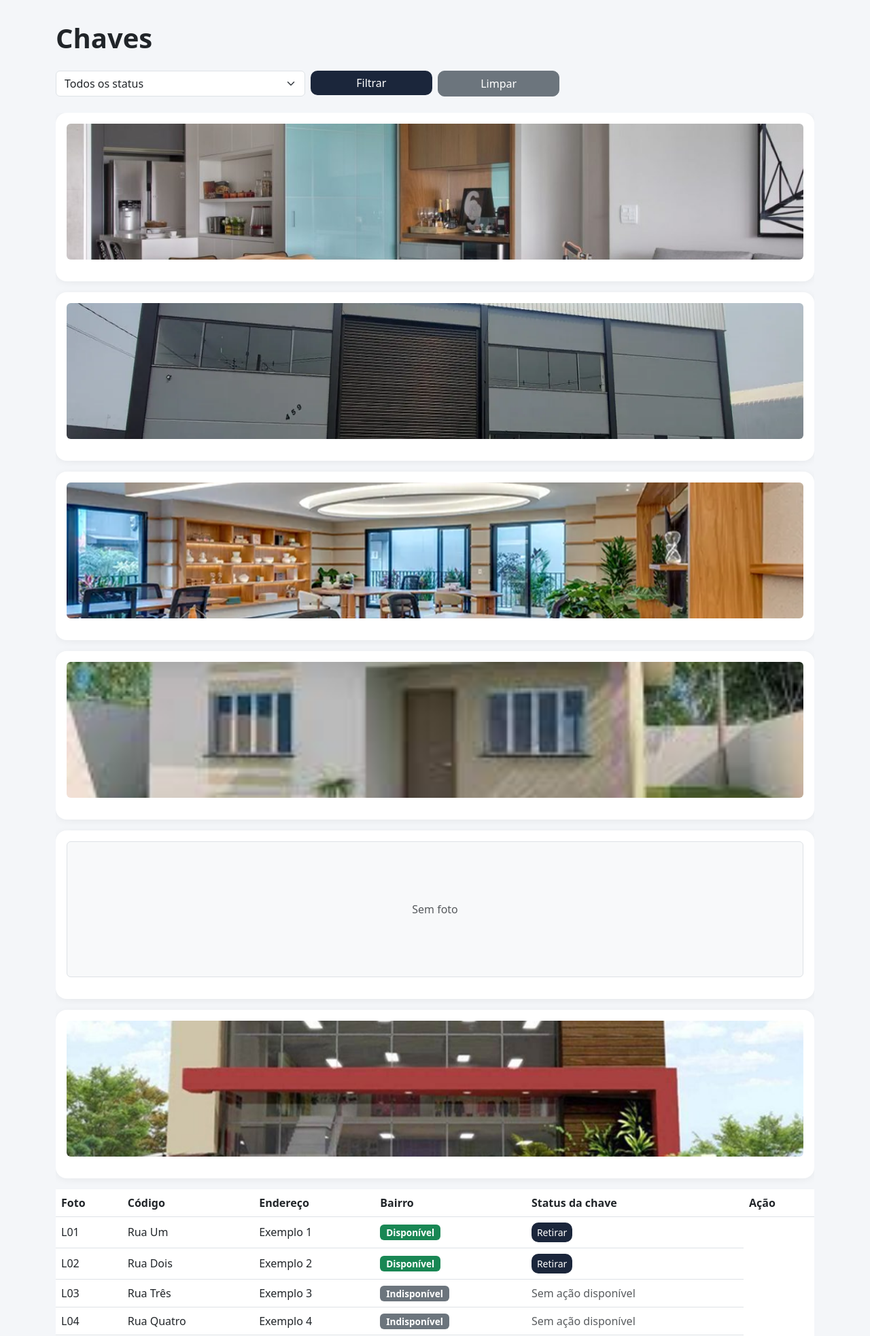
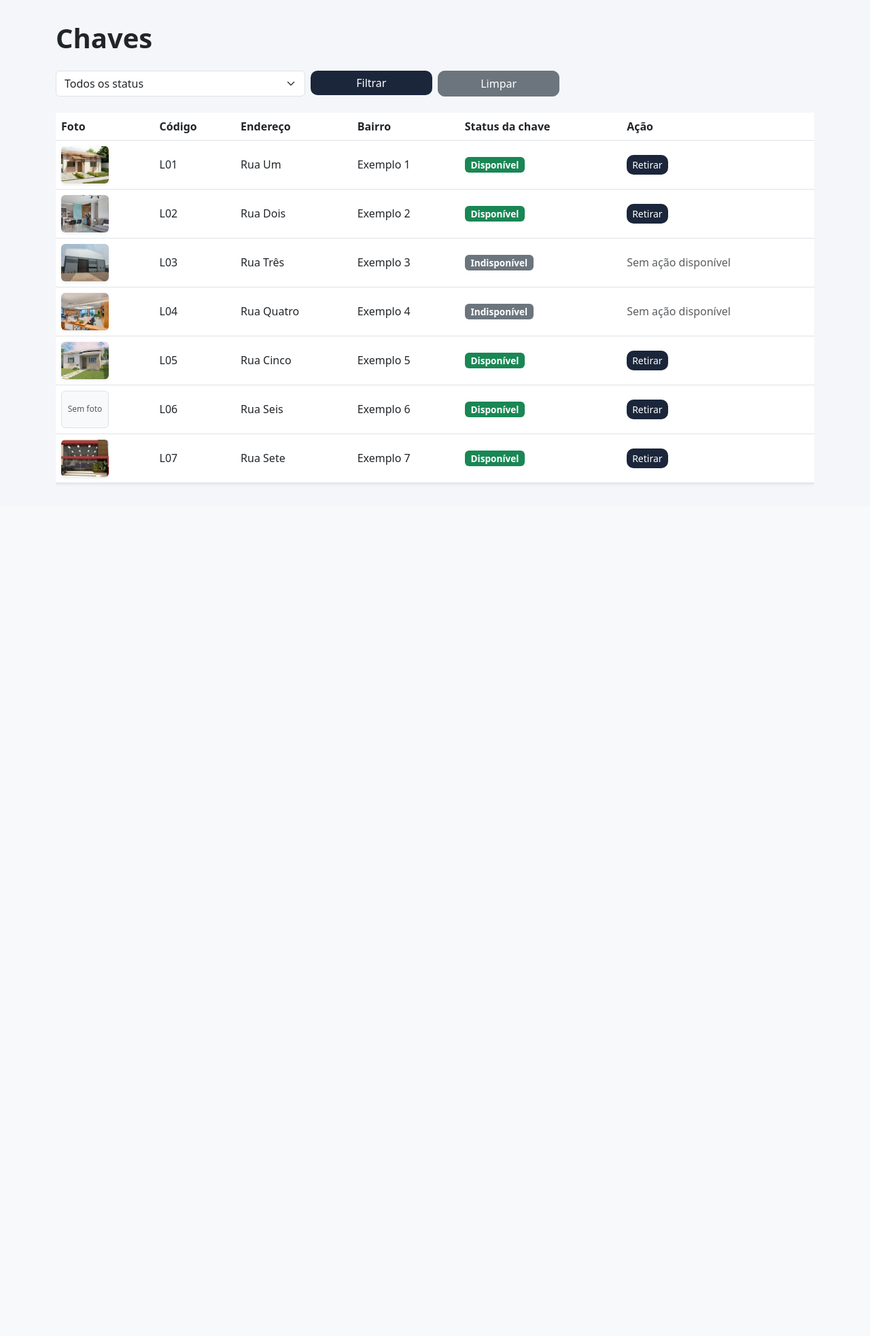
Before and after one commit to Thaisa-Souza/sistema-controle-chaves-pi, a Django app: page /chaves/ in a window 1280 px wide. Shown: the part 55-2021 px from the top of the page at 68% size. After the commit the page ends 768 px from the top, so only its background shows below. Run offline with Django 5.2, Linux system fonts and the light colour scheme; a user stored in the database is signed in; data comes from the database, SQL or seed files in the repository.

Commit message:
Corrige layout e exibicao de imagens

```diff
--- a/imoveis/templates/imoveis/chave_list.html
+++ b/imoveis/templates/imoveis/chave_list.html
@@ -8,19 +8,24 @@
 
     <div class="col-md-4">
         <select name="status" class="form-select">
+
             <option value="">Todos os status</option>
 
-            <option value="disponivel" {% if status_atual == 'disponivel' %}selected{% endif %}>
+            <option value="disponivel"
+                {% if status_atual == 'disponivel' %}selected{% endif %}>
                 Disponível
             </option>
 
-            <option value="retirada" {% if status_atual == 'retirada' %}selected{% endif %}>
+            <option value="retirada"
+                {% if status_atual == 'retirada' %}selected{% endif %}>
                 Retirada
             </option>
 
-            <option value="indisponivel" {% if status_atual == 'indisponivel' %}selected{% endif %}>
+            <option value="indisponivel"
+                {% if status_atual == 'indisponivel' %}selected{% endif %}>
                 Indisponível
             </option>
+
         </select>
     </div>
 
@@ -31,7 +36,8 @@
     </div>
 
     <div class="col-md-2">
-        <a href="{% url 'chave_list' %}" class="btn btn-secondary w-100">
+        <a href="{% url 'chave_list' %}"
+           class="btn btn-secondary w-100">
             Limpar
         </a>
     </div>
@@ -45,6 +51,7 @@
         <table class="table table-hover align-middle bg-white shadow-sm">
 
             <thead>
+
                 <tr>
                     <th>Foto</th>
                     <th>Código</th>
@@ -53,66 +60,98 @@
                     <th>Status da chave</th>
                     <th>Ação</th>
                 </tr>
+
             </thead>
 
             <tbody>
 
-<div class="d-block d-md-none">
-
                 {% for chave in chaves %}
 
-        <div class="card mb-3">
+                    <tr>
 
-            <div class="card-body">
+                        <td>
 
                             {% if chave.imovel.foto %}
                                 <img src="{{ chave.imovel.foto.url }}"
-                         class="img-fluid rounded mb-3"
-                         style="height: 200px; width: 100%; object-fit: cover;">
+                                     width="70"
+                                     height="55"
+                                     class="rounded shadow-sm"
+                                     style="object-fit: cover;">
                             {% else %}
-                    <div class="bg-light border rounded d-flex align-items-center justify-content-center text-muted mb-3"
-                         style="height: 200px;">
+                                <div class="bg-light border rounded d-flex align-items-center justify-content-center text-muted"
+                                     style="width: 70px; height: 55px; font-size: 12px;">
                                     Sem foto
                                 </div>
                             {% endif %}
 
+                        </td>
+
                         <td>{{ chave.imovel.codigo }}</td>
+
                         <td>{{ chave.imovel.endereco }}</td>
+
                         <td>{{ chave.imovel.bairro }}</td>
 
                         <td>
+
                             {% if chave.status == 'disponivel' %}
-                                <span class="badge bg-success">Disponível</span>
+                                <span class="badge bg-success">
+                                    Disponível
+                                </span>
+
                             {% elif chave.status == 'retirada' %}
-                                <span class="badge bg-danger">Retirada</span>
+                                <span class="badge bg-danger">
+                                    Retirada
+                                </span>
+
                             {% elif chave.status == 'indisponivel' %}
-                                <span class="badge bg-secondary">Indisponível</span>
+                                <span class="badge bg-secondary">
+                                    Indisponível
+                                </span>
+
                             {% endif %}
+
                         </td>
 
                         <td>
+
                             {% if chave.status == 'disponivel' %}
+
                                 <a href="{% url 'retirar_chave' chave.pk %}"
                                    class="btn btn-primary btn-sm">
                                     Retirar
                                 </a>
+
                             {% elif chave.status == 'retirada' %}
+
                                 <a href="{% url 'devolver_chave' chave.pk %}"
                                    class="btn btn-success btn-sm">
                                     Devolver
                                 </a>
+
                             {% else %}
-                                <span class="text-muted">Sem ação disponível</span>
+
+                                <span class="text-muted">
+                                    Sem ação disponível
+                                </span>
+
                             {% endif %}
+
                         </td>
+
                     </tr>
 
                 {% empty %}
 
                     <tr>
-                        <td colspan="6" class="text-center text-muted">
+
+                        <td colspan="6"
+                            class="text-center text-muted">
+
                             Nenhuma chave encontrada.
+
                         </td>
+
                     </tr>
 
                 {% endfor %}
@@ -133,49 +172,93 @@
 
             <div class="card-body">
 
-                {% if imovel.foto %}
-                    <img src="{{ imovel.foto.url }}"
+                {% if chave.imovel.foto %}
+
+                    <img src="{{ chave.imovel.foto.url }}"
                          class="img-fluid rounded mb-3"
                          style="height: 200px; width: 100%; object-fit: cover;">
+
                 {% else %}
+
                     <div class="bg-light border rounded d-flex align-items-center justify-content-center text-muted mb-3"
                          style="height: 200px;">
+
                         Sem foto
+
                     </div>
+
                 {% endif %}
 
-                <h5 class="mb-1">{{ chave.imovel.codigo }}</h5>
+                <h5 class="mb-1">
 
-                <p class="mb-1">{{ chave.imovel.endereco }}</p>
+                    {{ chave.imovel.codigo }}
+
+                </h5>
+
+                <p class="mb-1">
+
+                    {{ chave.imovel.endereco }}
+
+                </p>
 
                 <small class="text-muted">
+
                     Bairro: {{ chave.imovel.bairro }}
+
                 </small>
 
                 <div class="mt-3">
+
                     {% if chave.status == 'disponivel' %}
-                        <span class="badge bg-success">Disponível</span>
+
+                        <span class="badge bg-success">
+                            Disponível
+                        </span>
+
                     {% elif chave.status == 'retirada' %}
-                        <span class="badge bg-danger">Retirada</span>
+
+                        <span class="badge bg-danger">
+                            Retirada
+                        </span>
+
                     {% elif chave.status == 'indisponivel' %}
-                        <span class="badge bg-secondary">Indisponível</span>
+
+                        <span class="badge bg-secondary">
+                            Indisponível
+                        </span>
+
                     {% endif %}
+
                 </div>
 
                 <div class="mt-3">
+
                     {% if chave.status == 'disponivel' %}
+
                         <a href="{% url 'retirar_chave' chave.pk %}"
                            class="btn btn-primary btn-sm">
+
                             Retirar
+
                         </a>
+
                     {% elif chave.status == 'retirada' %}
+
                         <a href="{% url 'devolver_chave' chave.pk %}"
                            class="btn btn-success btn-sm">
+
                             Devolver
+
                         </a>
+
                     {% else %}
-                        <span class="text-muted">Sem ação disponível</span>
+
+                        <span class="text-muted">
+                            Sem ação disponível
+                        </span>
+
                     {% endif %}
+
                 </div>
 
             </div>
@@ -184,7 +267,11 @@
 
     {% empty %}
 
-        <p class="text-muted">Nenhuma chave encontrada.</p>
+        <p class="text-muted">
+
+            Nenhuma chave encontrada.
+
+        </p>
 
     {% endfor %}
 
@@ -193,36 +280,53 @@
 {% if chaves.has_other_pages %}
 
 <nav class="mt-4">
+
     <ul class="pagination justify-content-center">
 
         {% if chaves.has_previous %}
+
             <li class="page-item">
+
                 <a class="page-link"
                    href="?page={{ chaves.previous_page_number }}&status={{ status_atual }}">
+
                     Anterior
+
                 </a>
+
             </li>
+
         {% endif %}
 
         <li class="page-item active">
+
             <span class="page-link">
+
                 {{ chaves.number }} / {{ chaves.paginator.num_pages }}
+
             </span>
+
         </li>
 
         {% if chaves.has_next %}
+
             <li class="page-item">
+
                 <a class="page-link"
                    href="?page={{ chaves.next_page_number }}&status={{ status_atual }}">
+
                     Próximo
+
                 </a>
+
             </li>
+
         {% endif %}
 
     </ul>
+
 </nav>
 
 {% endif %}
 
-
 {% endblock %}
```
Lines whose indentation alone changed are shown as unchanged.
